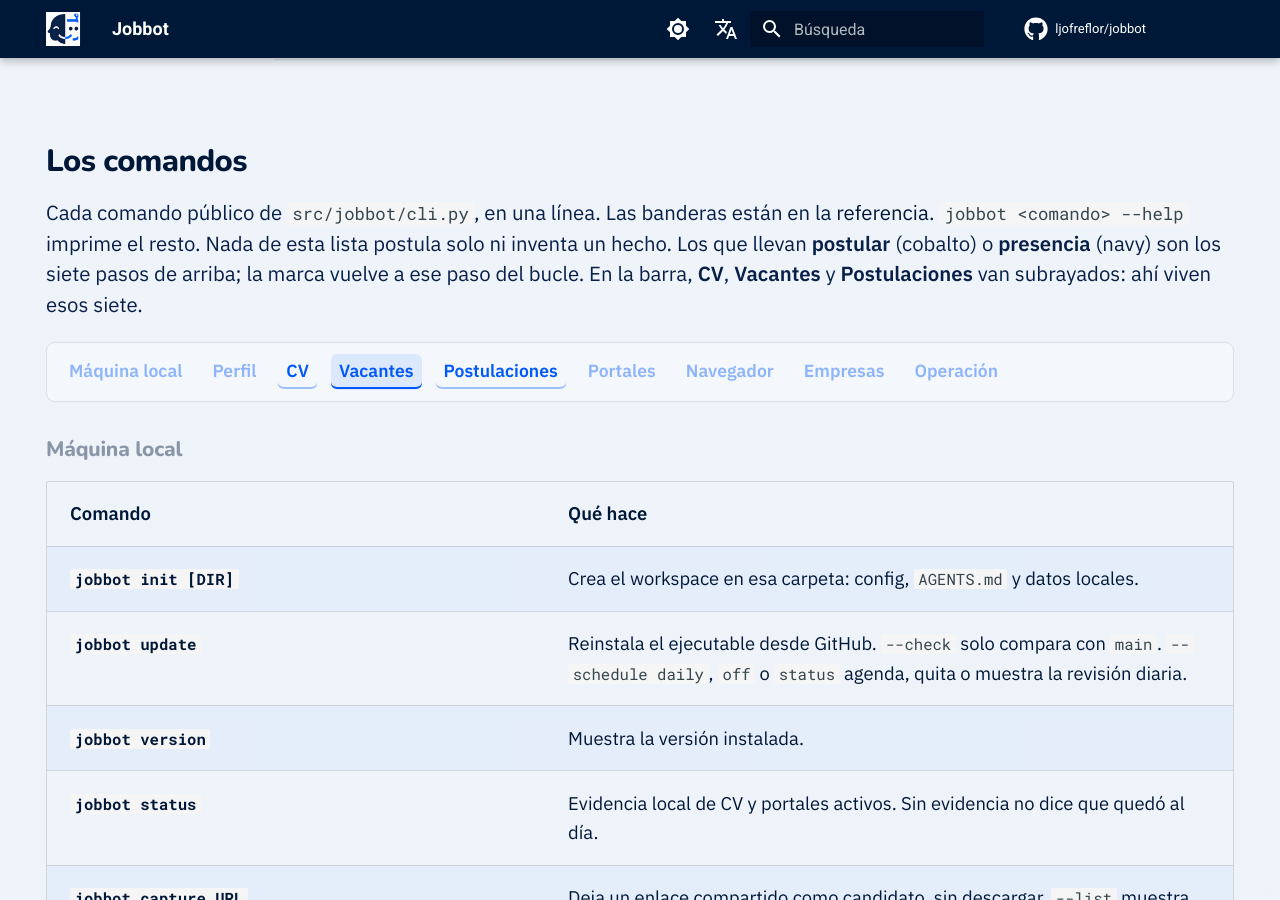
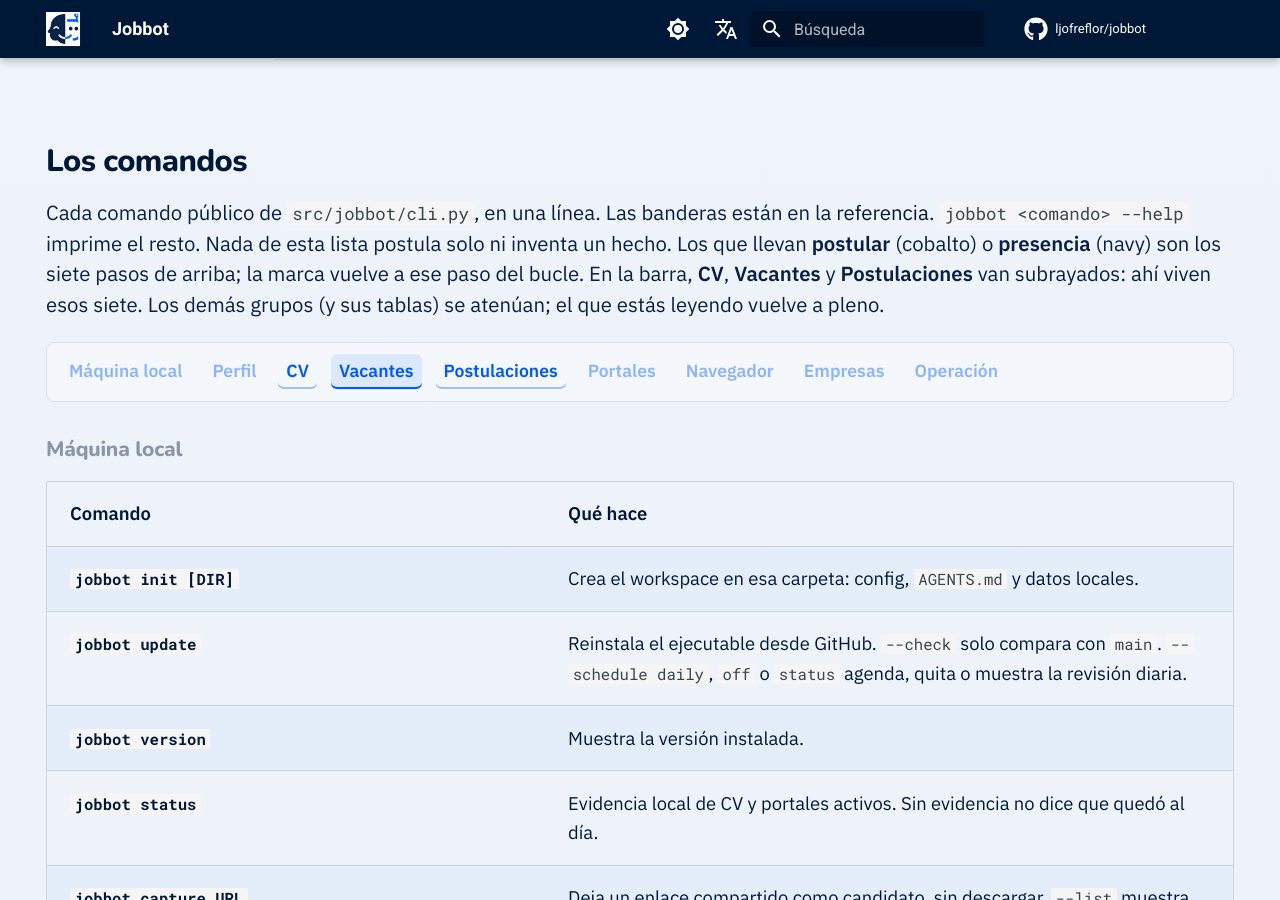
Before and after one commit to ljofreflor/jobbot, an MkDocs documentation site: the page built from docs/index.md, in a window 1280 px wide and 900 px high, scrolled down 9879 px. Built offline with MkDocs 1.6.1 and Material for MkDocs 9.7.7, drawn with Linux system fonts in a browser that asks for light colours; comment, search, counter and statistics services are not loaded.

```diff
--- a/docs/index.md
+++ b/docs/index.md
@@ -183,7 +183,7 @@ evidencia, y foco en Chile / Latam en búsquedas y roundups.
 
 Cada comando público de `src/jobbot/cli.py`, en una línea. Las banderas están en la
 [referencia](comandos.md). `jobbot <comando> --help` imprime el resto. Nada de esta
-lista postula solo ni inventa un hecho. Los que llevan **postular** (cobalto) o **presencia** (navy) son los siete pasos de arriba; la marca vuelve a ese paso del bucle. En la barra, **CV**, **Vacantes** y **Postulaciones** van subrayados: ahí viven esos siete.
+lista postula solo ni inventa un hecho. Los que llevan **postular** (cobalto) o **presencia** (navy) son los siete pasos de arriba; la marca vuelve a ese paso del bucle. En la barra, **CV**, **Vacantes** y **Postulaciones** van subrayados: ahí viven esos siete. Los demás grupos (y sus tablas) se atenúan; el que estás leyendo vuelve a pleno.
 
 <nav class="jb-cmdnav" aria-label="Grupos de comandos. Tab cae en el grupo actual; las flechas mueven entre grupos" aria-keyshortcuts="ArrowLeft ArrowRight Home End">
   <a href="#cmd-maquina" aria-controls="cmd-maquina">Máquina local</a>
```
Also changed, not shown: docs/en/index.md (+1 -1 lines).
